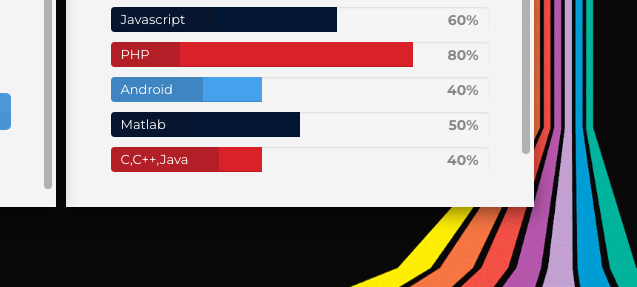
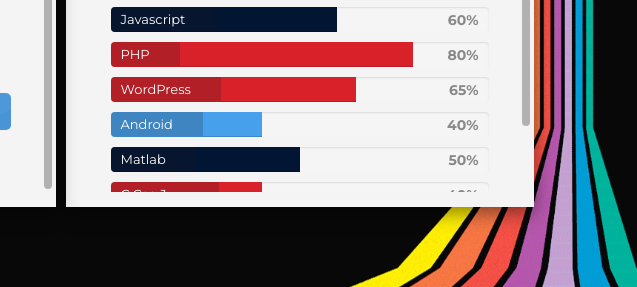
Before and after one commit to yukti-gulati/resume, a plain HTML site: page index.html in a window 1280 px wide. Both pictures are taken after a click on the link "SKILLS". Shown: the part 393-680 px from the top of the page, 643-1280 px from the left. Drawn offline with Linux system fonts and the light colour scheme; some packages are replaced by stand-ins of ours.

Commit message:
Update index.html

```diff
--- a/index.html
+++ b/index.html
@@ -134,7 +134,7 @@
 	            <!-- Buttons -->
 	            <div class="resume-buttons header-page-buttons">
 	            	<!-- Download CV button -->
-					<a href="yukti_web_developer_resume.pdf" target="blank" class="btn btn-default btn-default2"><i class="fa fa-download"></i>&nbsp; Download my resume</a>
+					<a href="yukti_gulati_full_stack_developer.pdf" target="blank" class="btn btn-default btn-default2"><i class="fa fa-download"></i>&nbsp; Download my resume</a>
 	            	<!-- /Download CV button -->
 	            	<!-- Get in Touch button -->
 					<a href="#page-contact" class="btn btn-default btn-default2 link-page"><i class="fa fa-download"></i>&nbsp;  Get in Touch</a>
@@ -471,6 +471,16 @@
                         <span class="progress-completed">80%</span>
                       </div>
                     </li>
+					 <li>
+                      <div class="progress">
+                        <div class="progress-bar progress-bar-3" data-percent="65%" role="progressbar" style="width: 65%;">
+                            <span class="sr-only">65% Complete</span>
+                        </div>
+                        <span class="progress-type">WordPress</span>
+                        <span class="progress-completed">65%</span>
+                      </div>
+                    </li>
+
 					<li>
                       <div class="progress">
                         <div class="progress-bar progress-bar" data-percent="40%" role="progressbar" style="width: 40%;">
```
